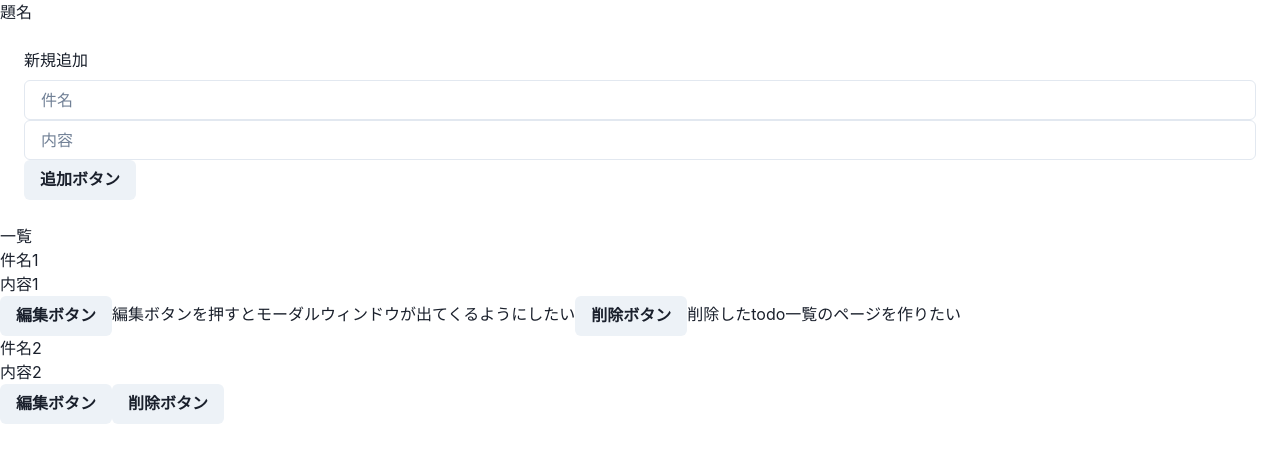
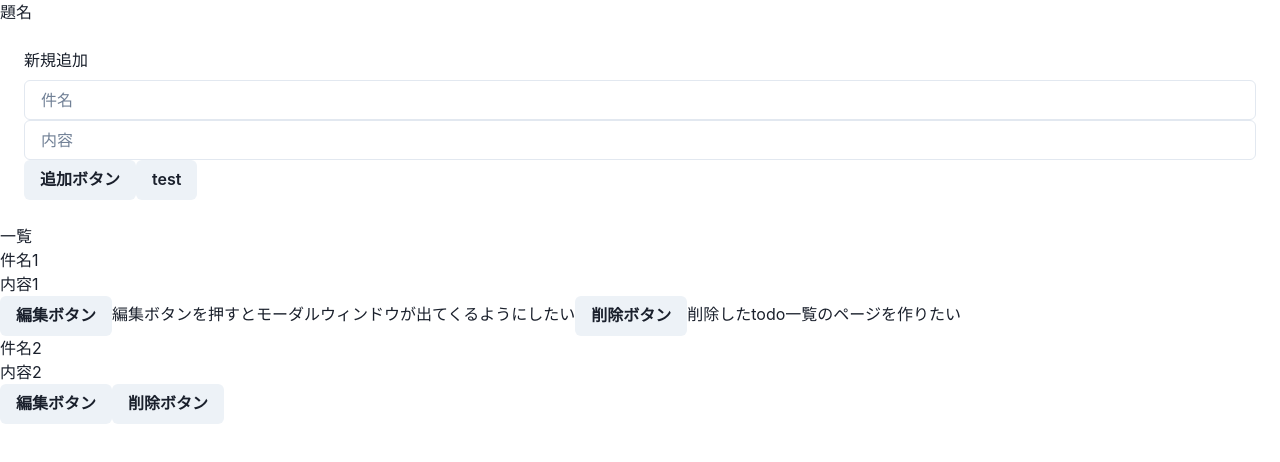
Before and after one commit to HaChi0624/ts-todo, a React (Create React App) app: page / in a window 1280 px wide. Shown: the top 462 px of the page. Built offline with nearby package versions, Linux system fonts and the light colour scheme.

Commit message:
Primaryボタン作成

```diff
--- a/src/App.tsx
+++ b/src/App.tsx
@@ -1,5 +1,5 @@
 import { ChakraProvider } from "@chakra-ui/react";
-import { Input, Button } from "@chakra-ui/react"
+import { Button } from "@chakra-ui/react"
 import { Box } from "@chakra-ui/layout";
 import { InputTodo } from "./components/InputTodo";
 
--- a/src/components/InputTodo.tsx
+++ b/src/components/InputTodo.tsx
@@ -9,6 +9,7 @@ import {
   FormHelperText,
 } from "@chakra-ui/react";
 import { Todo } from "../Types";
+import { PrimaryButton } from "./PrimaryButton";
 
 // type Props = {
 //   onChange:
@@ -36,7 +37,6 @@ export const InputTodo: FC = () => {
     setList([...list, newTodo]);
     setTitle("");
     setContent("");
-    console.log(newTodo); //後で消す
   };
 
   return (
@@ -47,8 +47,10 @@ export const InputTodo: FC = () => {
         <Input placeholder="内容" value={content} onChange={inputContent} />
       </FormControl>
       <Button onClick={onClickAdd}>追加ボタン</Button>
+      <PrimaryButton onClick={() => alert('a')}>test</PrimaryButton>
     </Box>
   );
 };
 
 //memoで囲うべきか
+//props いる？
--- /dev/null
+++ b/src/components/PrimaryButton.tsx
@@ -0,0 +1,12 @@
+import { Button } from "@chakra-ui/react";
+import { FC, ReactNode, memo } from "react";
+
+type Props = {
+  children: ReactNode;
+  onClick: () => void;
+};
+
+export const PrimaryButton: FC<Props> = memo((props) => {
+  const { children, onClick } = props;
+  return <Button onClick={onClick}>{children}</Button>;
+});
```
